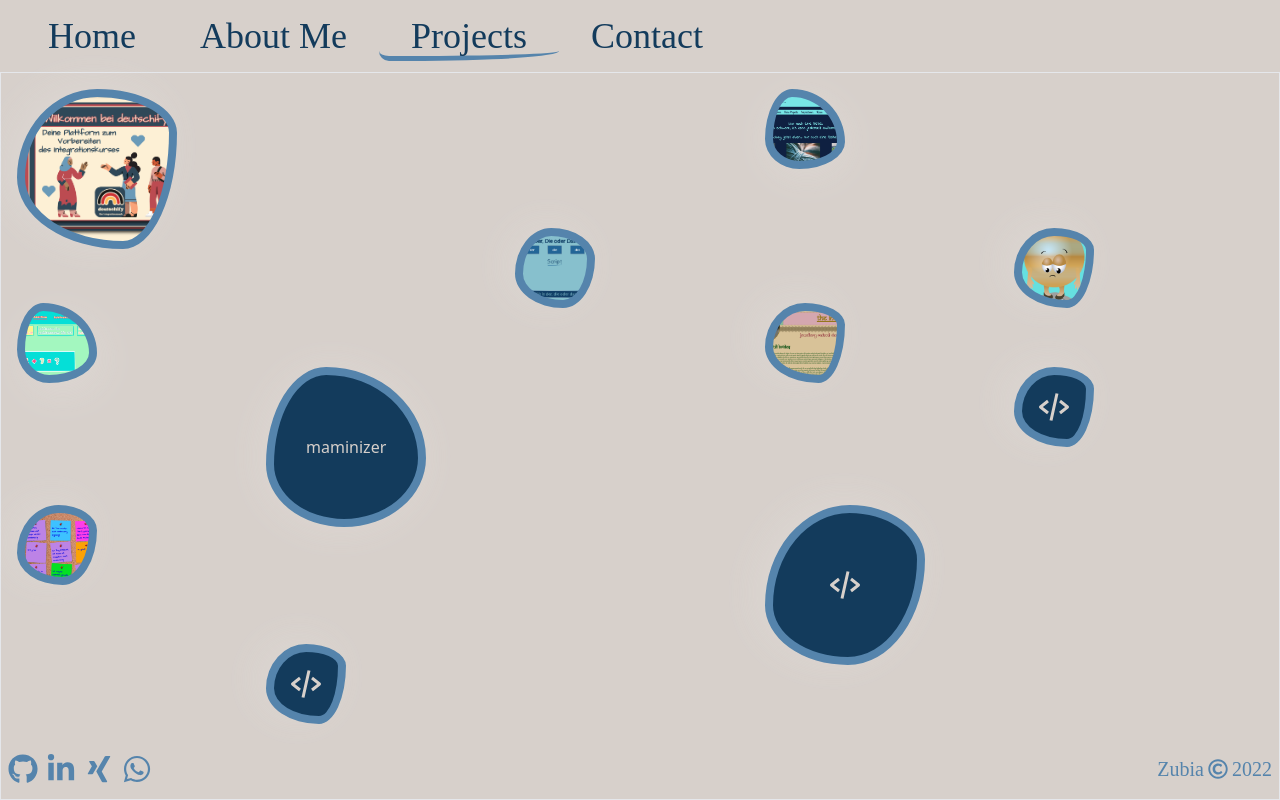
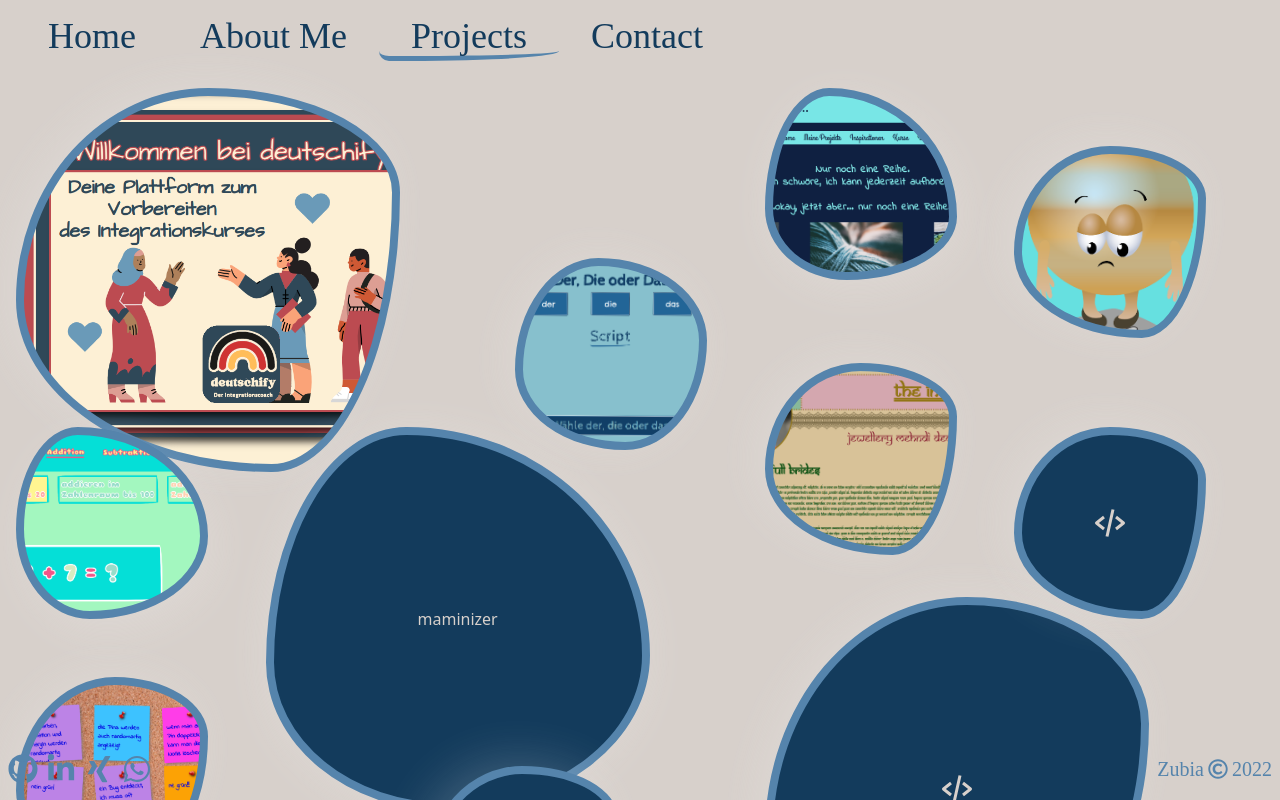
Before and after one commit to zubia77/zubia, a React (Vite) app: page /projects in a window 1280 px wide. Shown: the top 800 px of the page. Built offline with nearby package versions, Linux system fonts and the light colour scheme; the HTML template or start-up script is replaced by a standard one; a web font is replaced by a local one.

Commit message:
projects-responsive finished

```diff
--- a/src/pages/Projects.jsx
+++ b/src/pages/Projects.jsx
@@ -9,65 +9,65 @@ function Projects() {
             <Navbar />
             <NavbarMobile />
 
-            <div className="bubbles h-screen w-screen grid grid-cols-5 grid-rows-5 bg-color-20  p-4 border">
+            <div className="bubbles h-screen xl:h-[110vh] w-screen grid grid-cols-5 grid-rows-5 bg-color-20  p-4">
                 <a
-                    className="one w-20 h-20 col-start-4 col-end-5 row-start-1 row-end-2 flex justify-center items-center border-8 border-color-40 object-cover hover:outline-8 hover:outline-color-10 bg-luftmasche bg-no-repeat bg-center bg-cover overflow-hidden"
+                    className="one w-20 h-20 md:w-32 md:h-32 md:h-32 lg:w-40 lg:h-40 xl:w-48 xl:h-48 col-start-4 col-end-5 row-start-1 row-end-2 flex justify-center items-center border-8 border-color-40 object-cover hover:outline-8 hover:outline-color-10 bg-luftmasche bg-no-repeat bg-center bg-cover overflow-hidden"
                     href="https://zubis-luftmasche.netlify.app"
                     target="_blanked"
                 ></a>
                 <a
-                    className="two w-40 h-40 col-start-1 col-end-3  row-start-1 row-end-3 flex justify-center items-center border-8 border-color-40  hover:outline-8 hover:outline-color-10 bg-deutschify bg-no-repeat bg-center bg-cover overflow-hidden"
+                    className="two w-40 h-40 md:w-64 md:h-64 xl:w-96 lg:w-80 lg:h-80 xl:h-96 col-start-1 col-end-3  row-start-1 row-end-3 flex justify-center items-center border-8 border-color-40  hover:outline-8 hover:outline-color-10 bg-deutschify bg-no-repeat bg-center bg-cover overflow-hidden"
                     href="https://deutschify.zubia.de"
                     target="_blanked"
                 ></a>
                 <a
-                    className="three w-40 h-40 col-start-2 col-end-4  row-start-3 row-end-5 bg-color-10 text-color-20 flex justify-center items-center border-8 border-color-40  hover:outline-8 hover:outline-color-10 bg-maminizer bg-no-repeat bg-center bg-cover overflow-hidden"
+                    className="three w-40 h-40 md:w-64 md:h-64 xl:w-96 lg:w-40 lg:h-40 xl:h-96 col-start-2 col-end-4  row-start-3 row-end-5 bg-color-10 text-color-20 flex justify-center items-center border-8 border-color-40  hover:outline-8 hover:outline-color-10 bg-maminizer bg-no-repeat bg-center bg-cover overflow-hidden"
                     href=""
                     target="_blanked"
                 >
                     maminizer
                 </a>
                 <a
-                    className="four w-20 h-20 col-start-5 col-end-6  row-start-2 row-end-3 flex justify-center items-center border-8 border-color-40  hover:outline-8 hover:outline-color-10 bg-bmi bg-no-repeat bg-center bg-cover overflow-hidden"
+                    className="four w-20 h-20 md:w-32 md:h-32 xl:w-48 lg:w-40 lg:h-40 xl:h-48 col-start-5 col-end-6  row-start-2 row-end-3 flex justify-center items-center border-8 border-color-40  hover:outline-8 hover:outline-color-10 bg-bmi bg-no-repeat bg-center bg-cover overflow-hidden xl:-mt-28"
                     href="https://zubi-bmi-rechner.netlify.app/"
                     target="_blanked"
                 ></a>
                 <a
-                    className="five w-20 h-20 col-start-1 col-end-2  row-start-3 row-end-4 flex justify-center items-center border-8 border-color-40  hover:outline-8 hover:outline-color-10 bg-mathenerds bg-no-repeat bg-center bg-cover overflow-hidden -mt-16"
+                    className="five w-20 h-20 md:w-32 md:h-32 lg:w-40 lg:h-40 xl:w-48 xl:h-48 col-start-1 col-end-2  row-start-3 row-end-4 flex justify-center items-center border-8 border-color-40  hover:outline-8 hover:outline-color-10 bg-mathenerds bg-no-repeat bg-center bg-cover overflow-hidden -mt-16 md:mt-0"
                     href="https://mathenerds.netlify.app/index.html"
                     target="_blanked"
                 ></a>
                 <a
-                    className="six w-20 h-20 col-start-4 col-end-5  row-start-3 row-end-4 flex justify-center items-center border-8 border-color-40  hover:outline-8 hover:outline-color-10 bg-indianBride bg-no-repeat bg-center bg-cover overflow-hidden -mt-16"
+                    className="six w-20 h-20 md:w-32 md:h-32 lg:w-40 lg:h-40 xl:w-48 xl:h-48 col-start-4 col-end-5  row-start-3 row-end-4 flex justify-center items-center border-8 border-color-40  hover:outline-8 hover:outline-color-10 bg-indianBride bg-no-repeat bg-center bg-cover overflow-hidden -mt-16"
                     href="https://the-indian-bride.netlify.app/"
                     target="_blanked"
                 ></a>
                 <a
-                    className="seven w-20 h-20 col-start-1 col-end-2  row-start-4 row-end-5 flex justify-center items-center border-8 border-color-40  hover:outline-8 hover:outline-color-10 bg-sticky bg-no-repeat bg-center bg-cover overflow-hidden"
+                    className="seven w-20 h-20 md:w-32 md:h-32 lg:w-40 lg:h-40 xl:w-48 xl:h-48 col-start-1 col-end-2  row-start-4 row-end-5 flex justify-center items-center border-8 border-color-40  hover:outline-8 hover:outline-color-10 bg-sticky bg-no-repeat bg-center bg-cover overflow-hidden lg:mt-16 xl:mt-20"
                     href="https://zubis-memo-board.netlify.app/"
                     target="_blanked"
                 ></a>
                 <a
-                    className="eight w-20 h-20 col-start-3 col-end-4  row-start-2 row-end-3 text-color-20 flex justify-center items-center border-8 border-color-40  hover:outline-8 hover:outline-color-10 bg-derDieDas bg-no-repeat bg-center bg-cover overflow-hidden"
+                    className="eight w-20 h-20 md:w-32 md:h-32 lg:w-40 lg:h-40 xl:w-48 xl:h-48 col-start-3 col-end-4  row-start-2 row-end-3 text-color-20 flex justify-center items-center border-8 border-color-40  hover:outline-8 hover:outline-color-10 bg-derDieDas bg-no-repeat bg-center bg-cover overflow-hidden"
                     href=""
                     target="_blanked"
                 ></a>
                 <a
-                    className="nine w-40 h-40 col-start-4 col-end-6  row-start-4 row-end-6 bg-color-10 text-color-20 flex justify-center items-center border-8 border-color-40  hover:outline-8 hover:outline-color-10 bg- bg-no-repeat bg-center bg-[#] bg-cover overflow-hidden text-4xl"
+                    className="nine w-40 h-40 md:w-64 md:h-64 lg:w-80 lg:h-80 xl:w-96 xl:h-96 col-start-4 col-end-6  row-start-4 row-end-6 bg-color-10 text-color-20 flex justify-center items-center border-8 border-color-40  hover:outline-8 hover:outline-color-10 bg- bg-no-repeat bg-center bg-[#] bg-cover overflow-hidden text-4xl"
                     href=""
                     target="_blanked"
                 >
                     <BiCodeAlt />
                 </a>
                 <a
-                    className="ten w-20 h-20 col-start-5 col-end-6  row-start-3 row-end-4 bg-color-10 text-color-20 flex justify-center items-center border-8 border-color-40  hover:outline-8 hover:outline-color-10 bg- bg-no-repeat bg-center bg-[#] bg-cover overflow-hidden text-4xl"
+                    className="ten w-20 h-20 md:w-32 md:h-32 lg:w-40 lg:h-40 xl:w-48 xl:h-48 col-start-5 col-end-6  row-start-3 row-end-4 bg-color-10 text-color-20 flex justify-center items-center border-8 border-color-40  hover:outline-8 hover:outline-color-10 bg- bg-no-repeat bg-center bg-[#] bg-cover overflow-hidden text-4xl"
                     href=""
                     target="_blanked"
                 >
                     <BiCodeAlt />
                 </a>
                 <a
-                    className="eleven w-20 h-20 col-start-2 col-end-3  row-start-5 row-end-6 bg-color-10 text-color-20 flex justify-center items-center border-8 border-color-40  hover:outline-8 hover:outline-color-10 bg- bg-no-repeat bg-center bg-[#] bg-cover overflow-hidden text-4xl"
+                    className="eleven w-20 h-20 md:w-32 md:h-32 lg:w-40 lg:h-40 xl:w-48 xl:h-48 col-start-2 col-end-3  row-start-5 row-end-6 bg-color-10 text-color-20 flex justify-center items-center border-8 border-color-40  hover:outline-8 hover:outline-color-10 bg- bg-no-repeat bg-center bg-[#] bg-cover overflow-hidden text-4xl lg:-mt-20 lg:ml-40 xl:-mt-0 "
                     href=""
                     target="_blanked"
                 >
```
